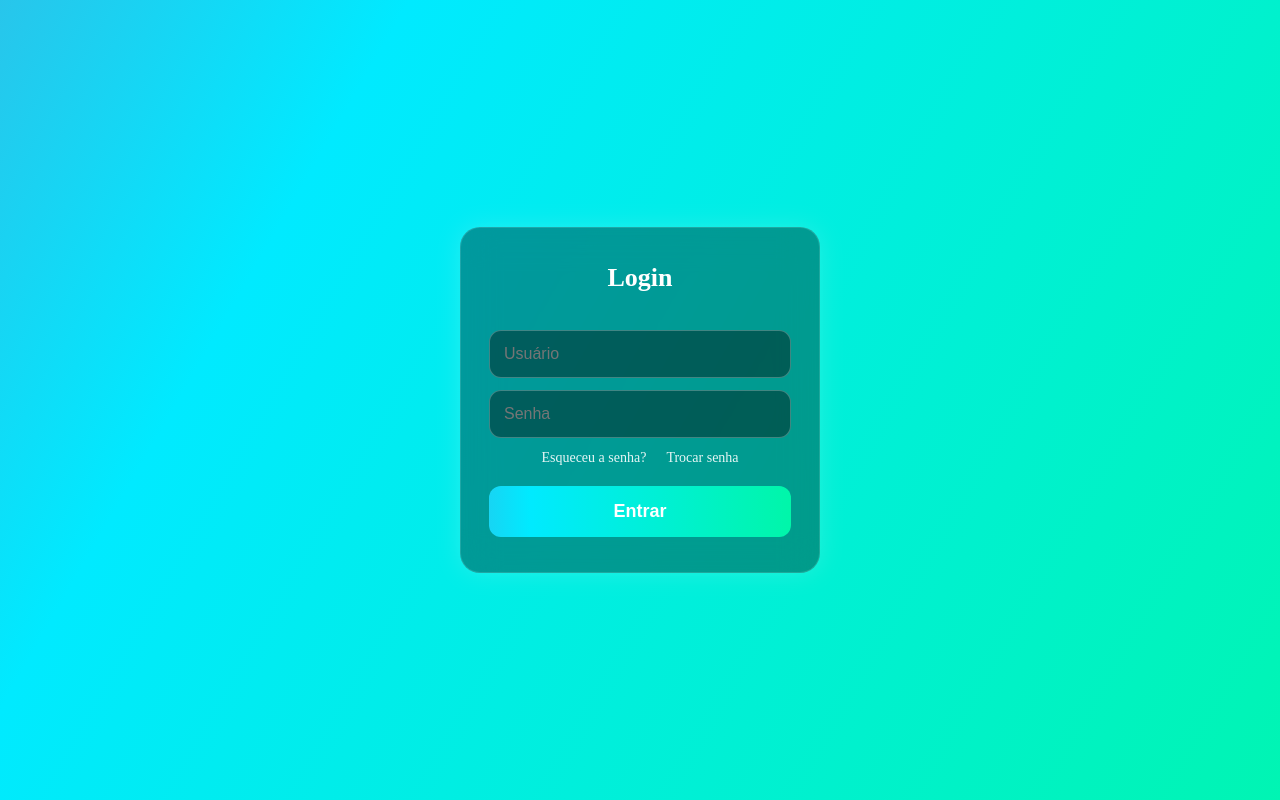
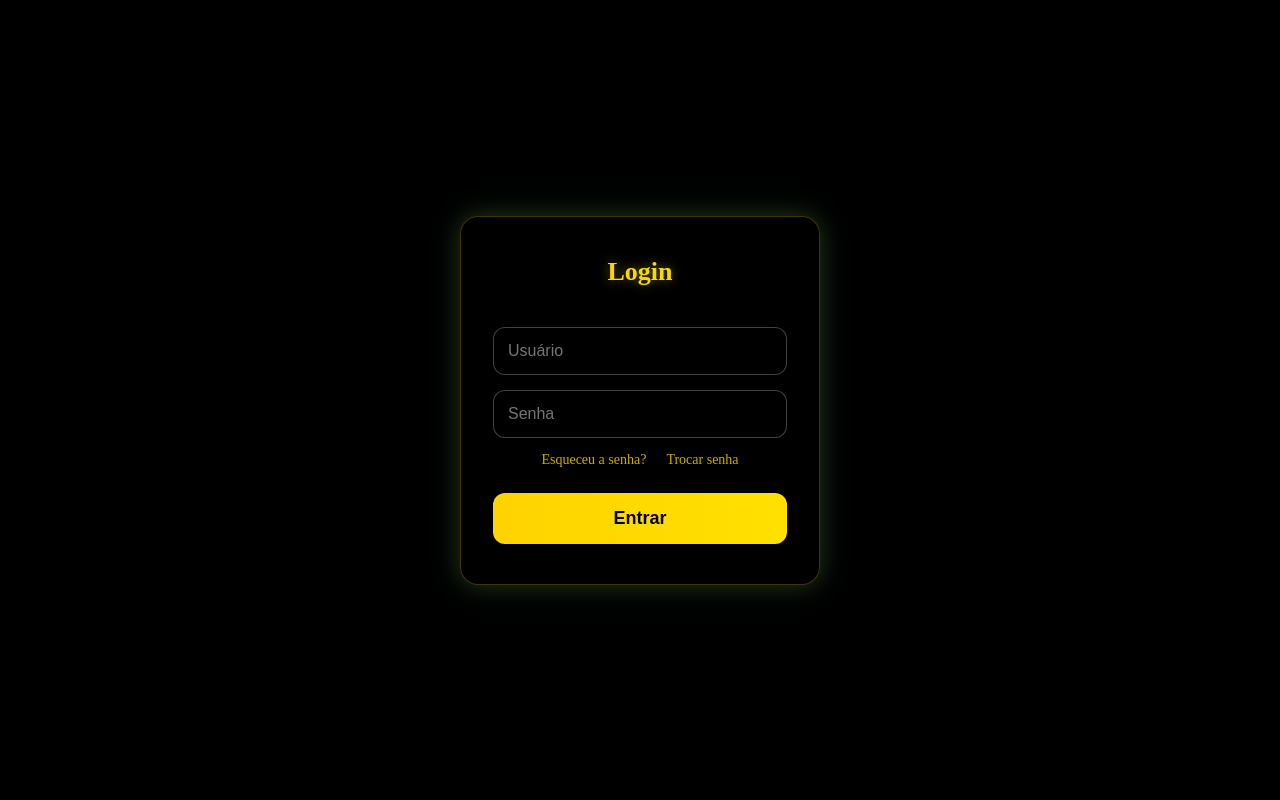
Before and after one commit to nk3unico1533/painelv1py, a Flask app: page /login in a window 1280 px wide. Run offline with Flask 3, Linux system fonts and the light colour scheme.

Commit message:
Atualizar o login.css

```diff
--- a/static/login.css
+++ b/static/login.css
@@ -5,23 +5,37 @@
     box-sizing: border-box;
 }
 
+/* FUNDO PRETO COMPLETO SEM VAZAR */
 html, body {
     height: 100%;
+    width: 100%;
     overflow-x: hidden;
+    background: #000;
 }
 
-/* FUNDO RGB INFINITO */
-body {
-    min-height: 100vh;
+/* BORDA RGB AO REDOR DA TELA */
+.rgb-border {
+    position: fixed;
+    inset: 0;
     background: linear-gradient(120deg, #ff0080, #00eaff, #00ff6a);
-    background-size: 300% 300%;
-    animation: rgbBG 10s infinite alternate linear;
+    filter: blur(35px);
+    z-index: -2;
+    animation: rgbMove 10s infinite alternate;
 }
 
-@keyframes rgbBG {
-    0% { background-position: 0 50%; }
-    50% { background-position: 100% 50%; }
-    100% { background-position: 0 50%; }
+@keyframes rgbMove {
+    0% { filter: blur(30px) brightness(0.7); }
+    100% { filter: blur(65px) brightness(1.1); }
+}
+
+/* CAMADA DO FUNDO PRETO */
+body::before {
+    content: "";
+    position: fixed;
+    inset: 0;
+    background: #000;
+    opacity: 0.85;
+    z-index: -1;
 }
 
 /* CENTRALIZAÇÃO */
@@ -30,22 +44,25 @@ body {
     display: flex;
     justify-content: center;
     align-items: center;
-    padding: 20px;
 }
 
-/* CARD */
+/* CARD ESTILO LUXO + GAMER */
 .login-card {
     width: 100%;
     max-width: 360px;
-    padding: 35px 28px;
-    border-radius: 20px;
+    padding: 40px 32px;
+    border-radius: 18px;
 
-    background: rgba(0,0,0,0.35);
-    backdrop-filter: blur(18px);
-    border: 1px solid rgba(255,255,255,0.12);
+    background: rgba(0, 0, 0, 0.6);
+    backdrop-filter: blur(14px);
 
-    box-shadow: 0 0 25px rgba(255,255,255,0.15);
-    animation: fadeIn 0.8s ease;
+    border: 1px solid rgba(255, 215, 0, 0.25); /* dourado suave */
+
+    box-shadow:
+        0 0 25px rgba(255, 215, 0, 0.15),
+        0 0 35px rgba(0, 255, 255, 0.12);
+
+    animation: fadeIn 0.9s ease-out;
 }
 
 @keyframes fadeIn {
@@ -53,77 +70,87 @@ body {
     to { opacity: 1; transform: translateY(0); }
 }
 
-/* TÍTULO */
+/* TÍTULO DOURADO */
 h2 {
     text-align: center;
     margin-bottom: 25px;
-    color: #fff;
     font-size: 26px;
-    font-weight: 600;
+    color: #ffd700;
+    font-weight: 700;
+    text-shadow: 0 0 12px rgba(255, 255, 0, 0.4);
 }
 
-/* INPUTS */
+/* INPUT FUTURISTA */
 .login-input {
     width: 100%;
     padding: 14px;
-    margin-top: 12px;
+    margin-top: 15px;
     border-radius: 12px;
-    border: 1px solid rgba(255,255,255,0.25);
-    background: rgba(0,0,0,0.4);
+
+    border: 1px solid rgba(255, 255, 255, 0.25);
+    background: rgba(0, 0, 0, 0.55);
     color: #fff;
     font-size: 16px;
+
+    transition: 0.25s;
 }
 
 .login-input:focus {
+    border-color: #00eaff;
+    box-shadow: 0 0 12px #00eaff;
     outline: none;
-    border-color: #00eaff;
-    box-shadow: 0 0 10px #00eaff;
 }
 
-/* AUTO FILL SAFARI */
+/* TIRA FUNDO BRANCO DO IPHONE */
 input:-webkit-autofill,
 input:-webkit-autofill:focus {
-    background: rgba(0,0,0,0.4) !important;
+    background: rgba(0,0,0,0.55) !important;
     -webkit-text-fill-color: #fff !important;
-    transition: background-color 999999s ease-out 0s;
+    transition: background-color 600000s 0s;
 }
 
-/* BOTÃO */
+/* BOTÃO DOURADO GAMER */
 button {
     width: 100%;
     padding: 15px;
-    margin-top: 20px;
+    margin-top: 25px;
     border-radius: 12px;
     border: none;
+
+    background: linear-gradient(90deg, #ffbf00, #ffd700, #ffea00);
+    background-size: 300% 300%;
+    animation: goldFlow 4s infinite alternate;
+
     font-size: 18px;
     font-weight: bold;
-    color: white;
-
-    background: linear-gradient(90deg, #ff0080, #00eaff, #00ff6a);
-    background-size: 300% 300%;
-    animation: rgbButton 3s infinite;
+    color: #000;
 
     cursor: pointer;
+    transition: transform 0.2s;
 }
 
-@keyframes rgbButton {
+button:hover {
+    transform: scale(1.05);
+}
+
+/* DOURADO ANIMADO */
+@keyframes goldFlow {
     0% { background-position: 0% 50%; }
-    50% { background-position: 100% 50%; }
-    100% { background-position: 0% 50%; }
+    100% { background-position: 100% 50%; }
 }
 
 /* LINKS */
 .links {
+    margin-top: 12px;
     text-align: center;
-    margin-top: 10px;
 }
 
 .links a {
-    color: #fff;
+    color: #ffd700;
     font-size: 14px;
+    text-decoration: none;
     margin: 0 8px;
-    text-decoration: none;
-    opacity: 0.9;
+    opacity: 0.8;
 }
 
 .links a:hover {
@@ -132,7 +159,7 @@ button {
 
 /* ERRO */
 .error {
+    color: #ff4d4d;
     text-align: center;
-    color: #ff4d4d;
     margin-bottom: 10px;
 }
```
